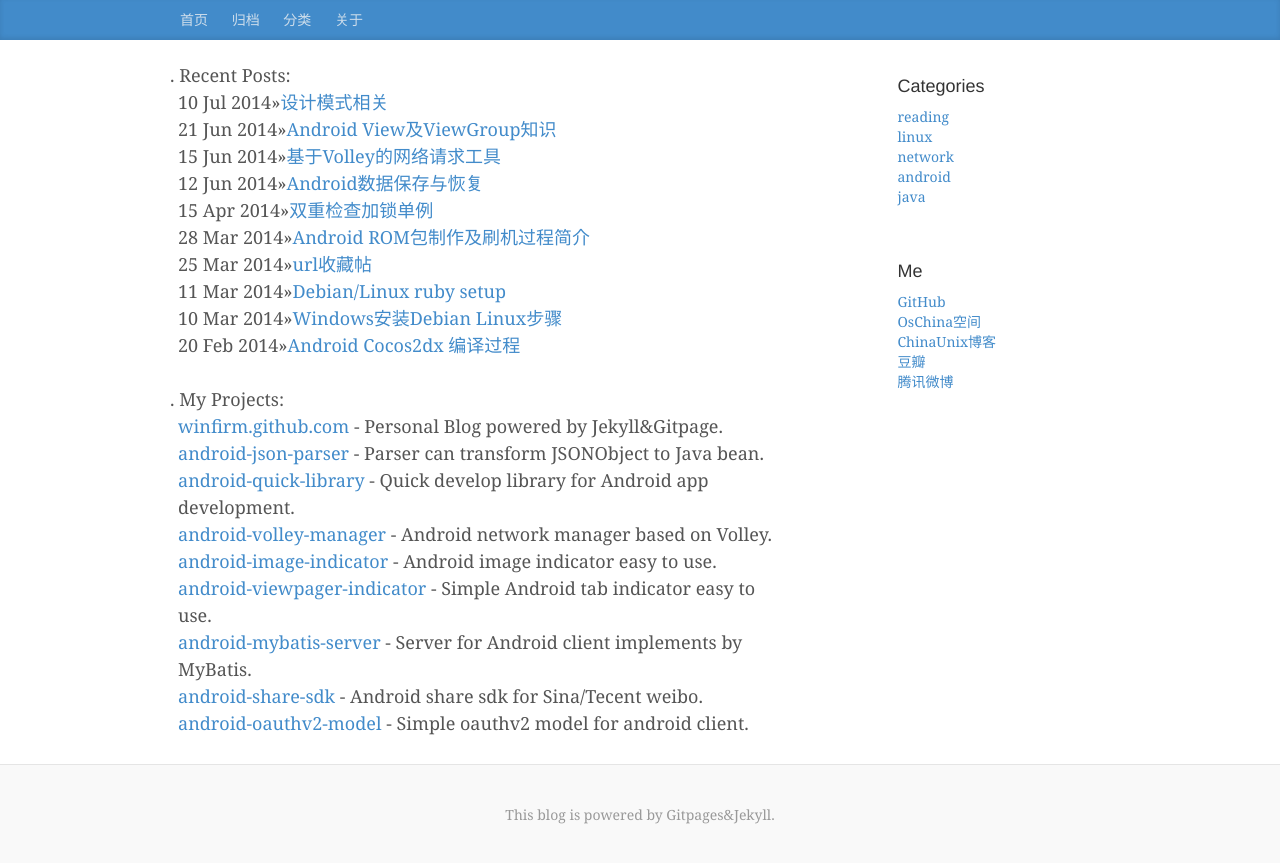
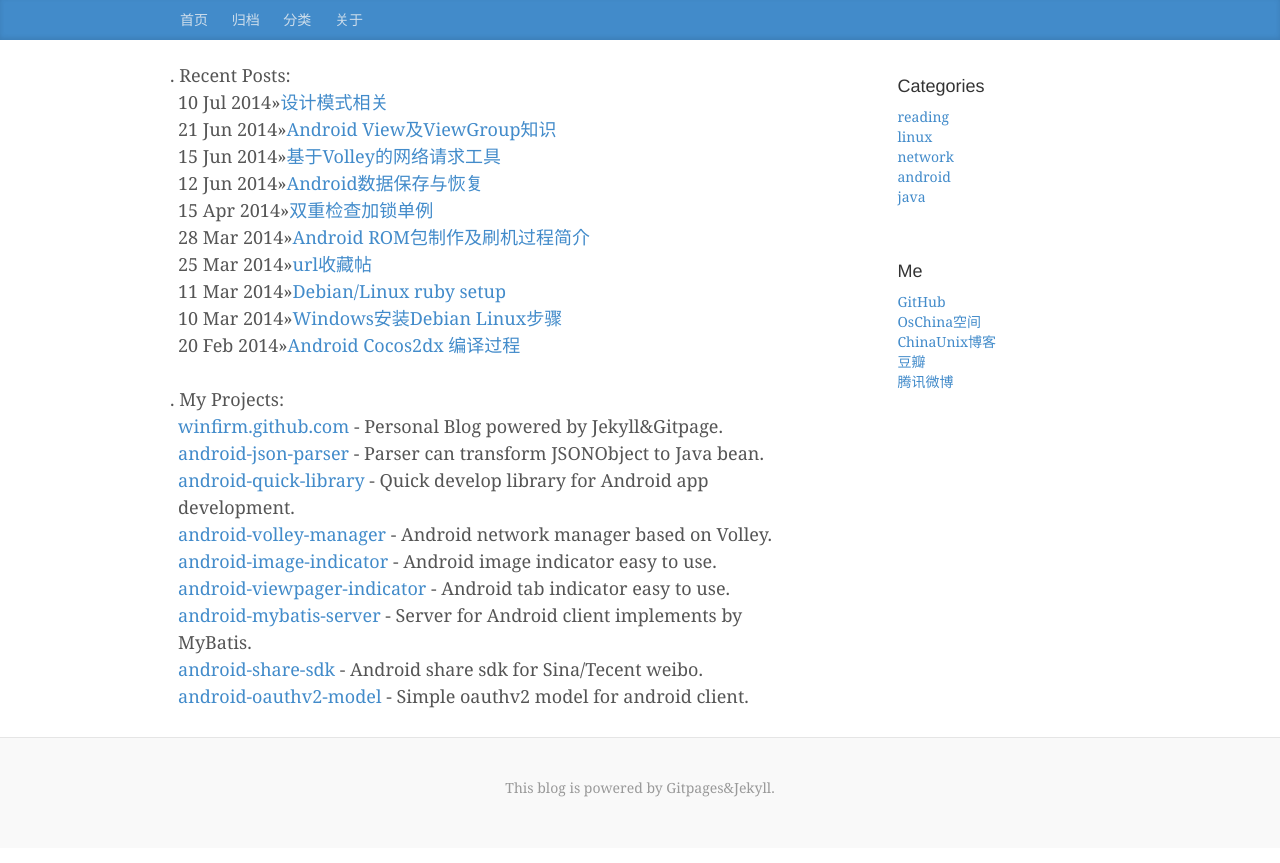
Before and after one commit to wdyggh/wdyggh.github.com, a Jekyll site: the page built from index.html, in a window 1280 px wide. Shown: the top 863 px of the page. Built offline with Jekyll 4.4.1, drawn with Linux system fonts in a browser that asks for light colours; Markdown is read by kramdown in place of the engine named in the settings; the list of posts is cut into pages by our own code; comment, search, counter and statistics services are not loaded.

Commit message:
Update index.html

```diff
--- a/index.html
+++ b/index.html
@@ -17,7 +17,7 @@ title: "Winfirm: Steven's blog~"
 		<li><a href="https://github.com/winfirm/android-quick-library">android-quick-library</a> - Quick develop library for Android app development.</li>
 		<li><a href="https://github.com/winfirm/android-volley-manager">android-volley-manager</a> - Android network manager based on Volley.</li>
 		<li><a href="https://github.com/winfirm/android-image-indicator">android-image-indicator</a> - Android image indicator easy to use.</li>
-		<li><a href="https://github.com/winfirm/android-viewpager-indicator">android-viewpager-indicator</a> - Simple Android tab indicator easy to use.</li>
+		<li><a href="https://github.com/winfirm/android-viewpager-indicator">android-viewpager-indicator</a> - Android tab indicator easy to use.</li>
 		<li><a href="https://github.com/winfirm/android-mybatis-server">android-mybatis-server</a> - Server for Android client implements by MyBatis.</li>
 		<li><a href="https://github.com/winfirm/android-share-sdk">android-share-sdk</a> - Android share sdk for Sina/Tecent weibo.</li>
 		<li><a href="https://github.com/winfirm/android-oauthv2-model">android-oauthv2-model</a> - Simple oauthv2 model for android client.</li>
```
